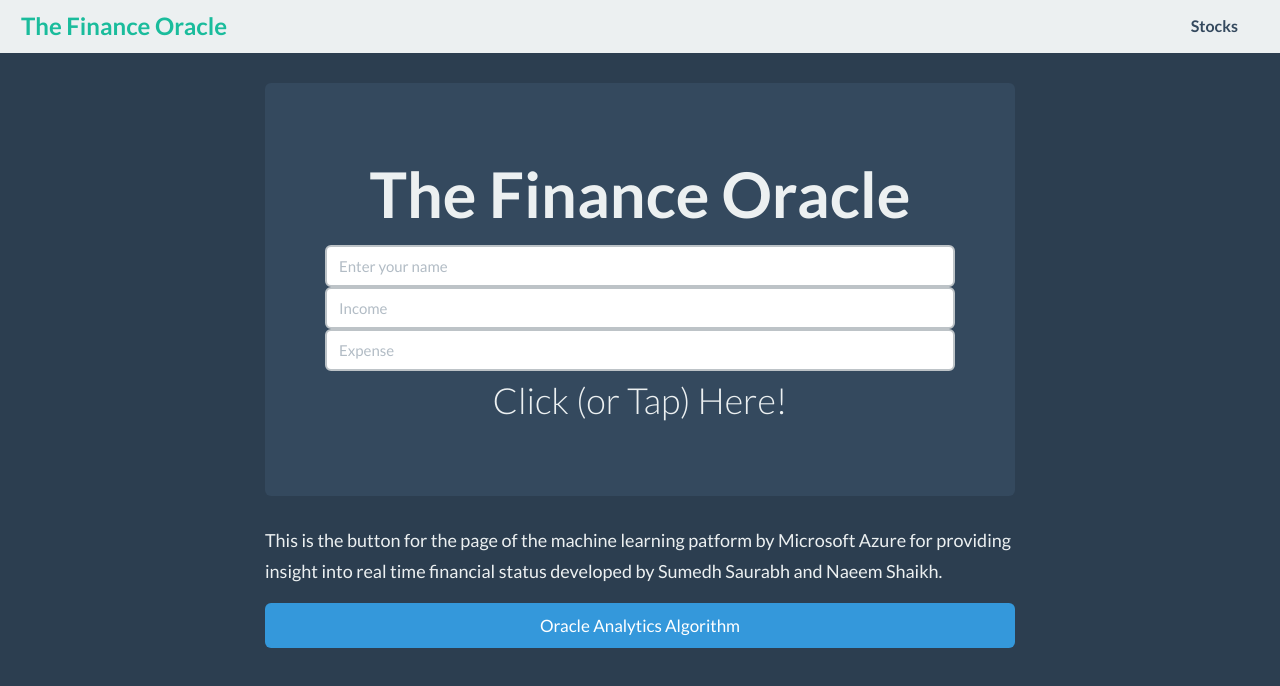
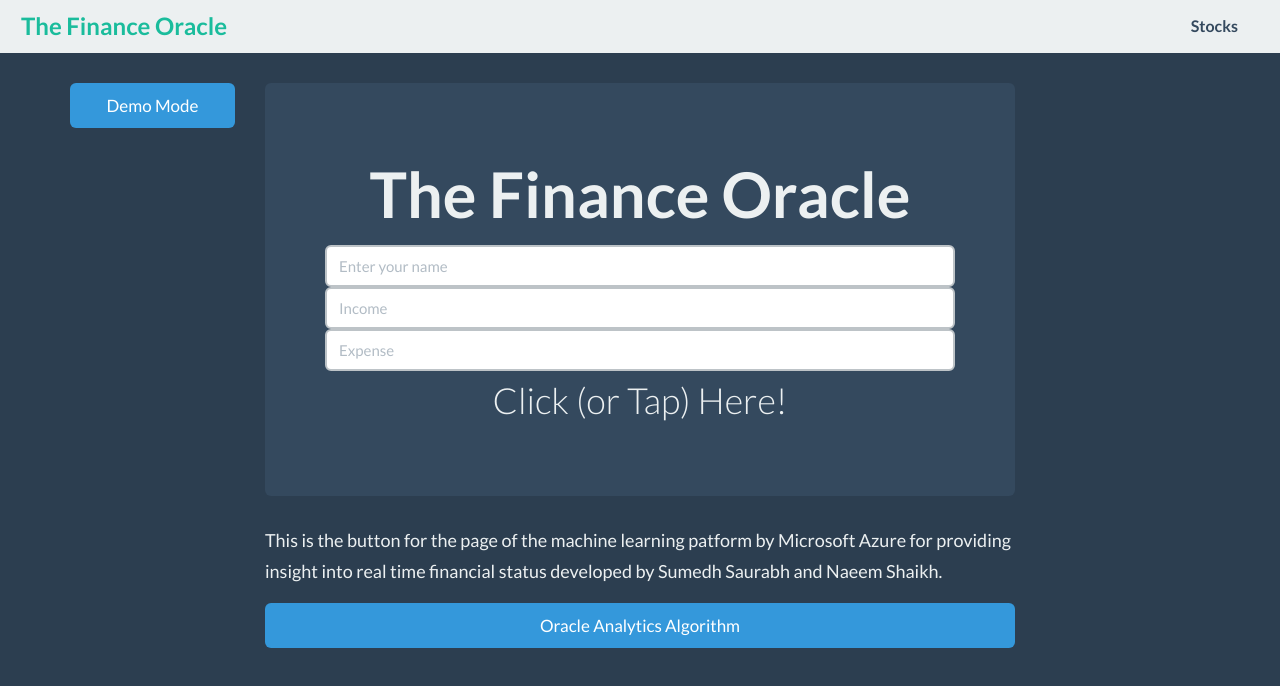
Before and after one commit to naeem1997/The-Finance-Oracle, a browser extension: page index.html in a window 1280 px wide. Drawn offline with Linux system fonts and the light colour scheme.

Commit message:
Added Demo Tag

```diff
--- a/index.html
+++ b/index.html
@@ -122,7 +122,9 @@
   <div class="container">
     <section>
         <div class="row">
-          <div class="col-md-2"></div>
+          <div class="col-md-2">
+            <a href="#fakelink" class="btn btn-block btn-lg btn-info">Demo Mode</a>
+          </div>
           <div class="col-md-8">
             <div class="jumbotron jumbotron-asphalt text-centered">
               <h1>The Finance Oracle</h1>
```
